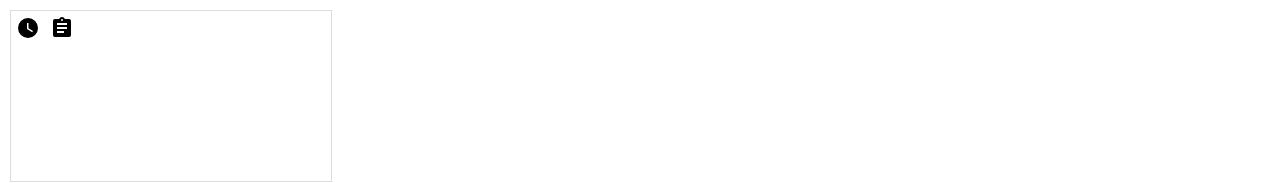
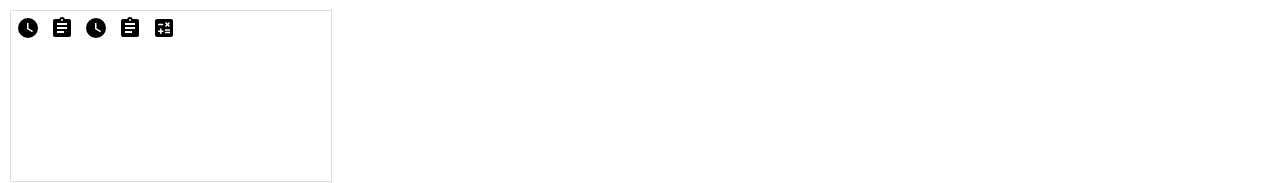
Before and after one commit to bertrandda/dashboard, a React (Create React App) app: page / in a window 1280 px wide. Both pictures are taken after a click on the icon 1246 px from the left and 766 px from the top of the page. Shown: the top 183 px of the page. Built offline with nearby package versions, Linux system fonts and the light colour scheme.

Commit message:
Add calculator to selection module

```diff
--- a/src/components/Module.js
+++ b/src/components/Module.js
@@ -2,8 +2,9 @@ import React, { Component } from 'react';
 
 import Clock from './Clock';
 import Notes from './Notes';
+import Calculator from './Calculator';
 
-import { mdiClock, mdiSettings, mdiDelete, mdiClipboardText } from '@mdi/js'
+import { mdiClock, mdiSettings, mdiDelete, mdiClipboardText, mdiCalculatorVariant } from '@mdi/js'
 
 import styles from './Module.module.css';
 import Icon from '@mdi/react';
@@ -26,6 +27,9 @@ export default class Module extends Component {
                 <div className={styles['container']}>
                     <Icon id="clock-icon" className={styles['type-icon']} onClick={() => this.setModuleType('CLOCK')} path={mdiClock} size={1} />
                     <Icon id="notes-icon" className={styles['type-icon']} onClick={() => this.setModuleType('NOTES')} path={mdiClipboardText} size={1} />
+                    <Icon className={styles['type-icon']} onClick={() => this.setModuleType('CLOCK')} path={mdiClock} size={1} />
+                    <Icon className={styles['type-icon']} onClick={() => this.setModuleType('NOTES')} path={mdiClipboardText} size={1} />
+                    <Icon className={styles['type-icon']} onClick={() => this.setModuleType('CALC')} path={mdiCalculatorVariant} size={1} />
                 </div>
             );
         } else {
@@ -76,6 +80,9 @@ export default class Module extends Component {
             case 'NOTES':
                 component = Notes;
                 break;
+            case 'CALC':
+                component = Calculator;
+                break;
             default:
                 console.log('Unknown module type');
         }
```
